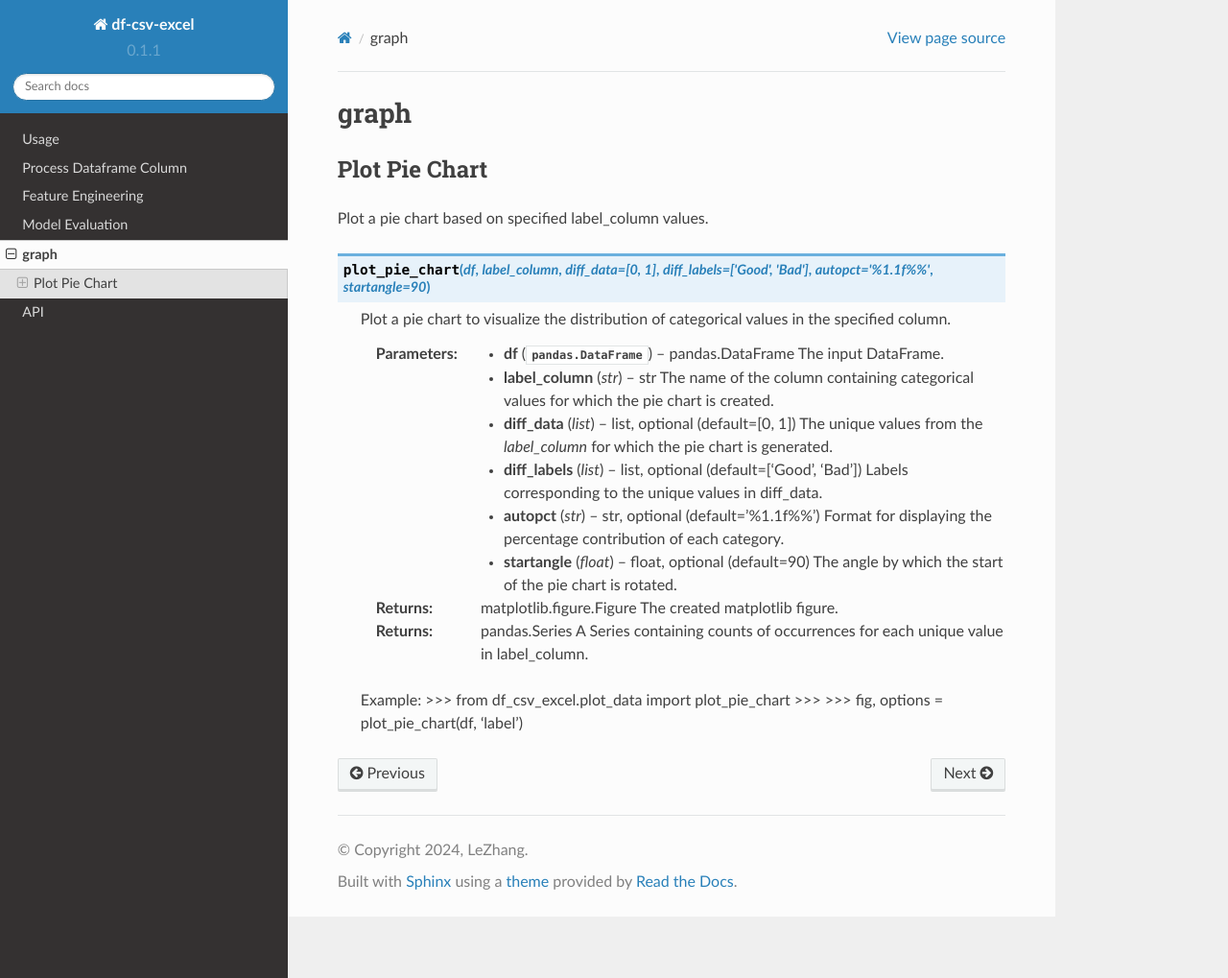
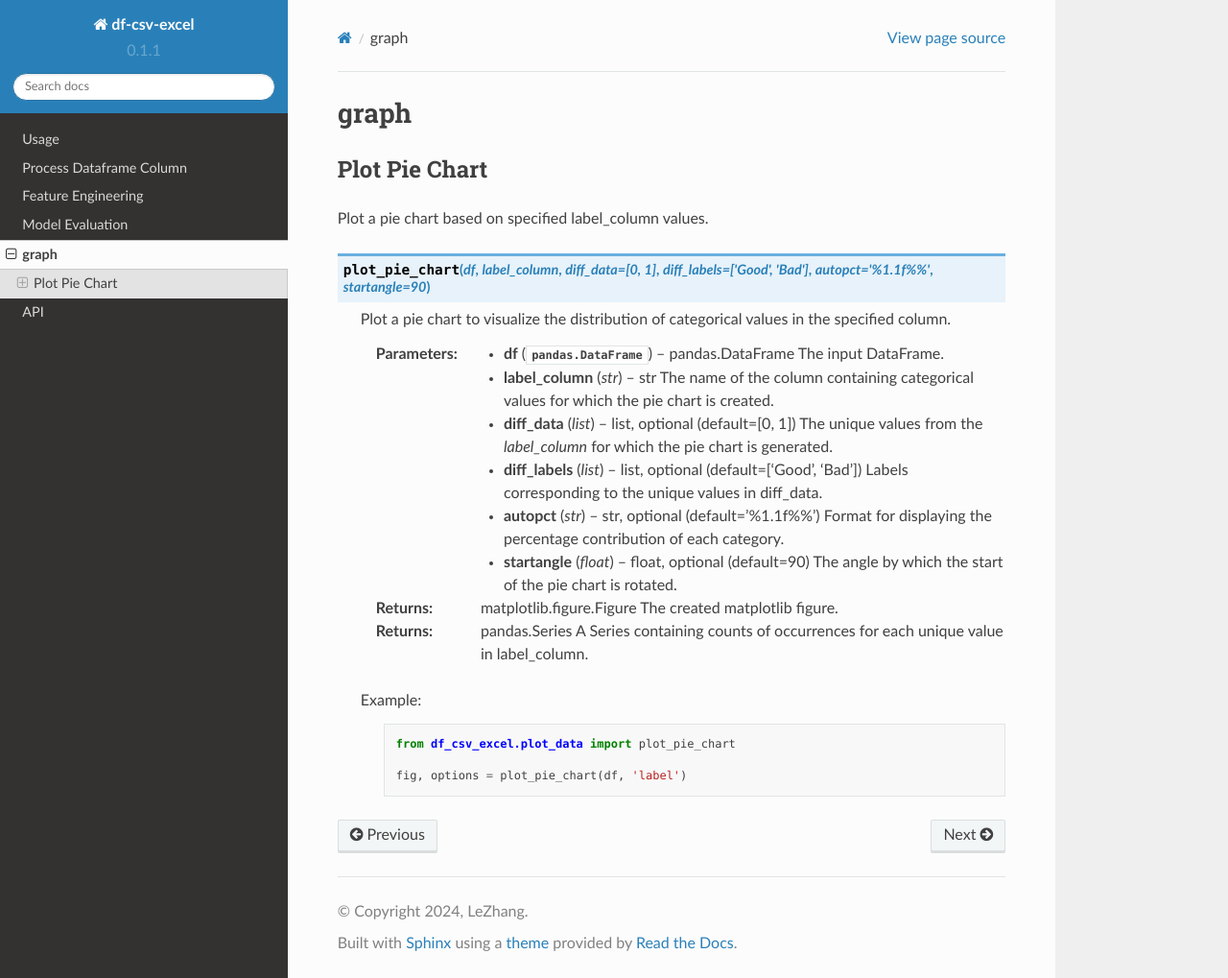
Before and after one commit to cheerzhang/read_doc_1, a Sphinx documentation site: the page built from docs/source/graph.rst, in a window 1280 px wide and 1019 px high. Shown: the whole window at 96% size. Built offline with Sphinx 7.4.7 and the Read the Docs theme 2.0.0, drawn with Linux system fonts in a browser that asks for light colours.

Commit message:
Update graph.rst

```diff
--- a/docs/source/graph.rst
+++ b/docs/source/graph.rst
@@ -41,6 +41,9 @@ Plot a pie chart based on specified label_column values.
        A Series containing counts of occurrences for each unique value in label_column.
 
    Example:
-   >>> from df_csv_excel.plot_data import plot_pie_chart
-   >>>
-   >>> fig, options = plot_pie_chart(df, 'label')
+
+    .. code-block:: python
+
+        from df_csv_excel.plot_data import plot_pie_chart
+
+        fig, options = plot_pie_chart(df, 'label')
```
